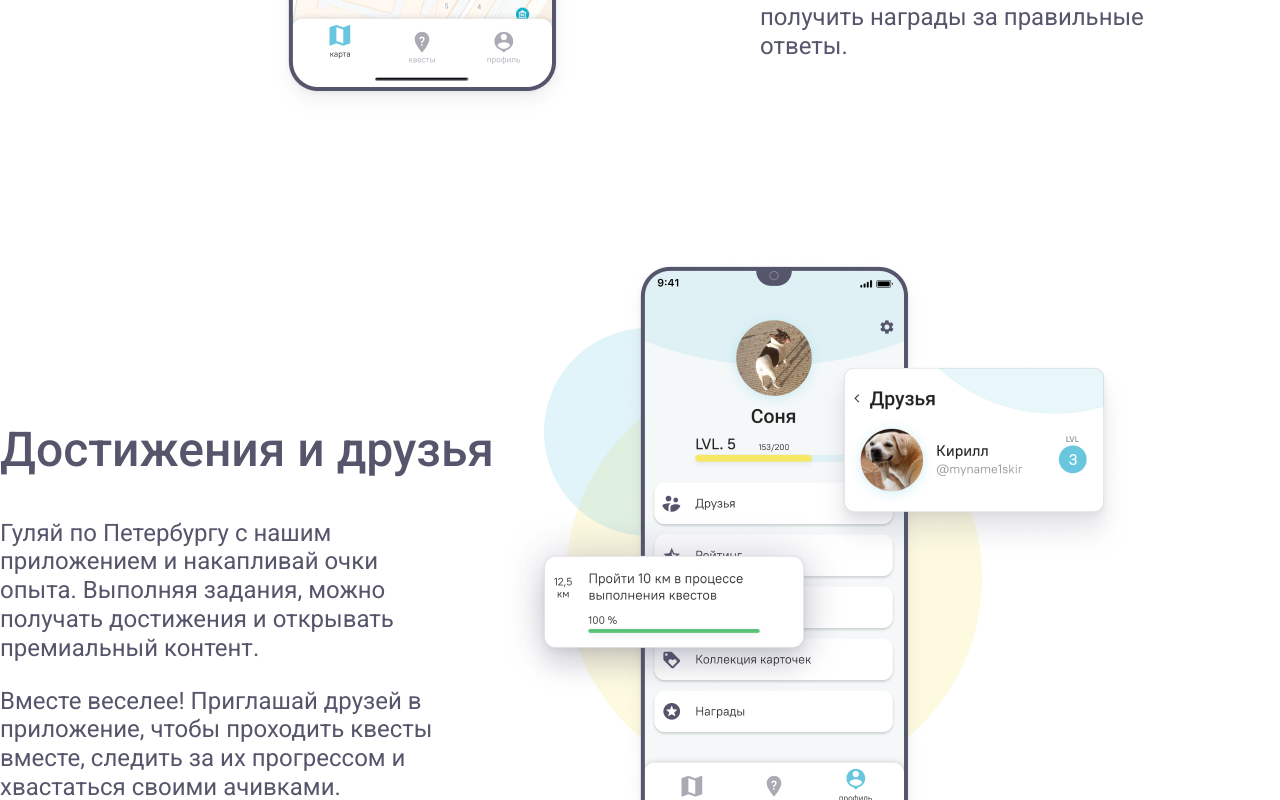
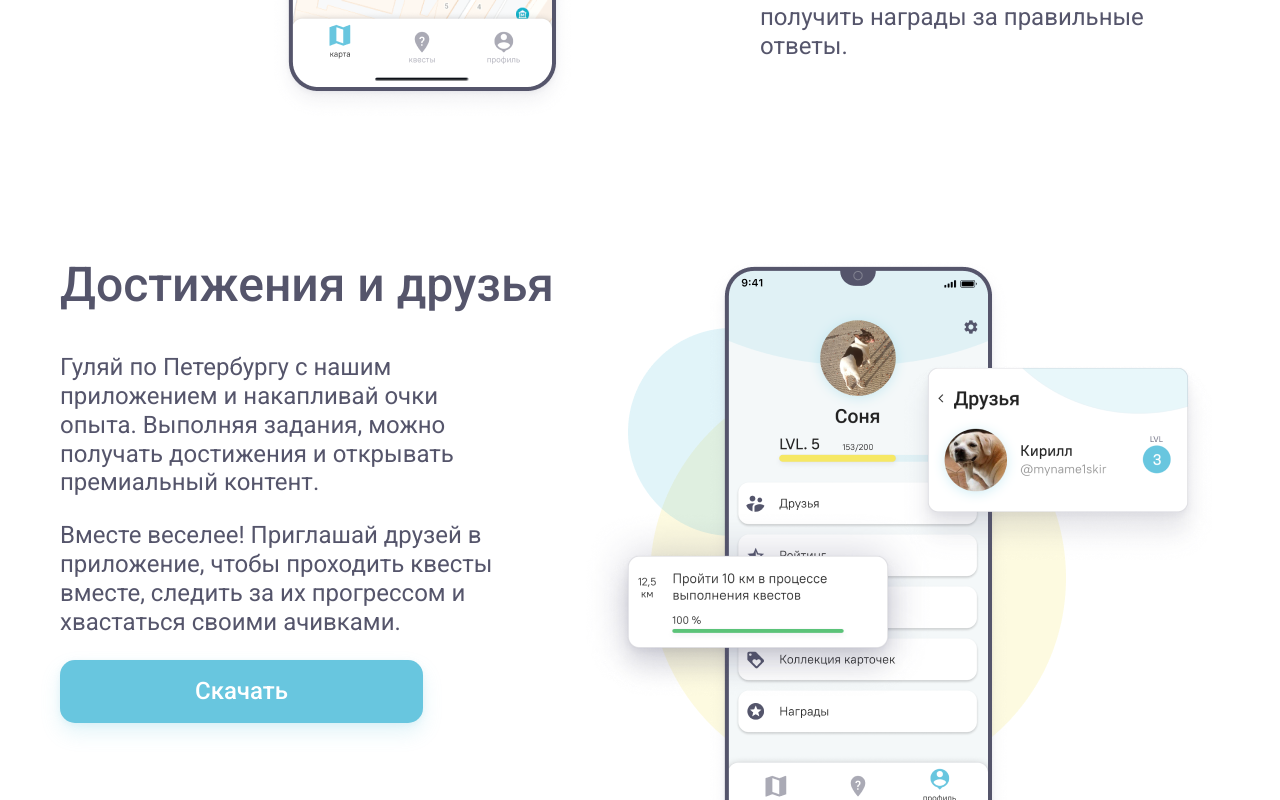
Before and after one commit to dh-center/quest-landing, a Next.js app: page / in a window 1280 px wide. Shown: the part 2000-2800 px from the top of the page. Built offline with nearby package versions, Linux system fonts and the light colour scheme.

Commit message:
fix achievements

```diff
--- a/sections/AchievementsAndFriends.tsx
+++ b/sections/AchievementsAndFriends.tsx
@@ -3,14 +3,13 @@ import styled from 'styled-components';
 import Section from '../components/lib/Section';
 import Title from '../components/lib/Title';
 import Button from '../components/lib/Button';
-
-const StyledSection = styled(Section)`
-  padding: 135px 0 0;
-`;
+import Container from '../components/lib/Container';
 
 const TextBlock = styled.div`
   display: inline-block;
   width: 496px;
+
+  margin-top: 135px;
   margin-right: auto;
 `;
 
@@ -25,12 +24,17 @@ const DescriptionParagraph = styled.p`
   margin-bottom: 1em;
 `;
 
+const Phone = styled.img`
+  margin-top: 135px;
+`;
+
 /**
  * Achievements and friend section component
  */
 export default function AchievementsAndFriends(): ReactElement {
   return (
-    <StyledSection>
+    <Section>
+      <Container>
         <TextBlock>
           <StyledTitle>
             Достижения и друзья
@@ -43,7 +47,8 @@ export default function AchievementsAndFriends(): ReactElement {
           </DescriptionParagraph>
           <Button href='https://github.com/dh-center/quest'>Скачать</Button>
         </TextBlock>
-      <img src="/images/screenshots/account.png" alt="Скриншот окна аккаунта"/>
-    </StyledSection>
+        <Phone src="/images/screenshots/account.png" alt="Скриншот окна аккаунта"/>
+      </Container>
+    </Section>
   );
 }
```
Lines whose indentation alone changed are shown as unchanged.
